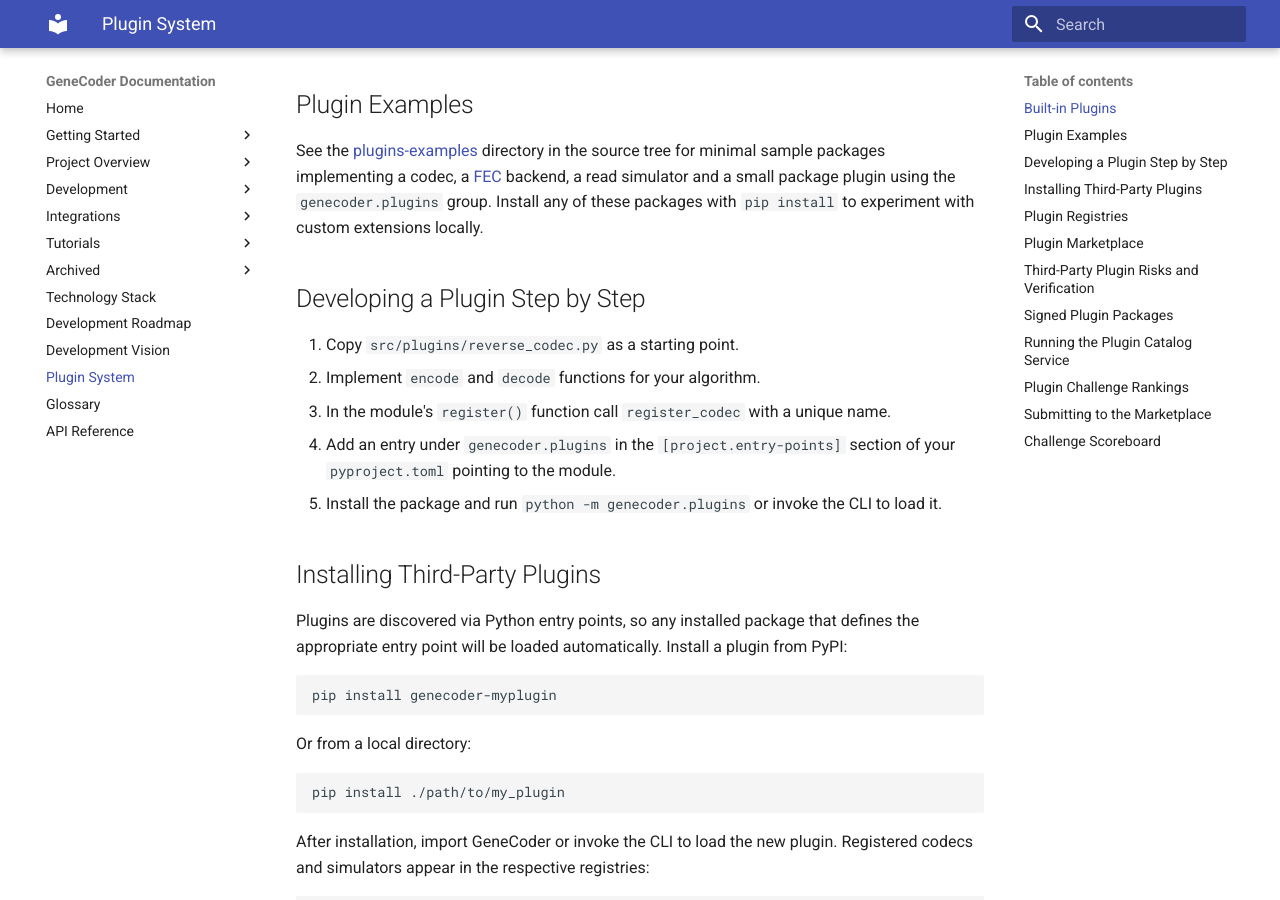
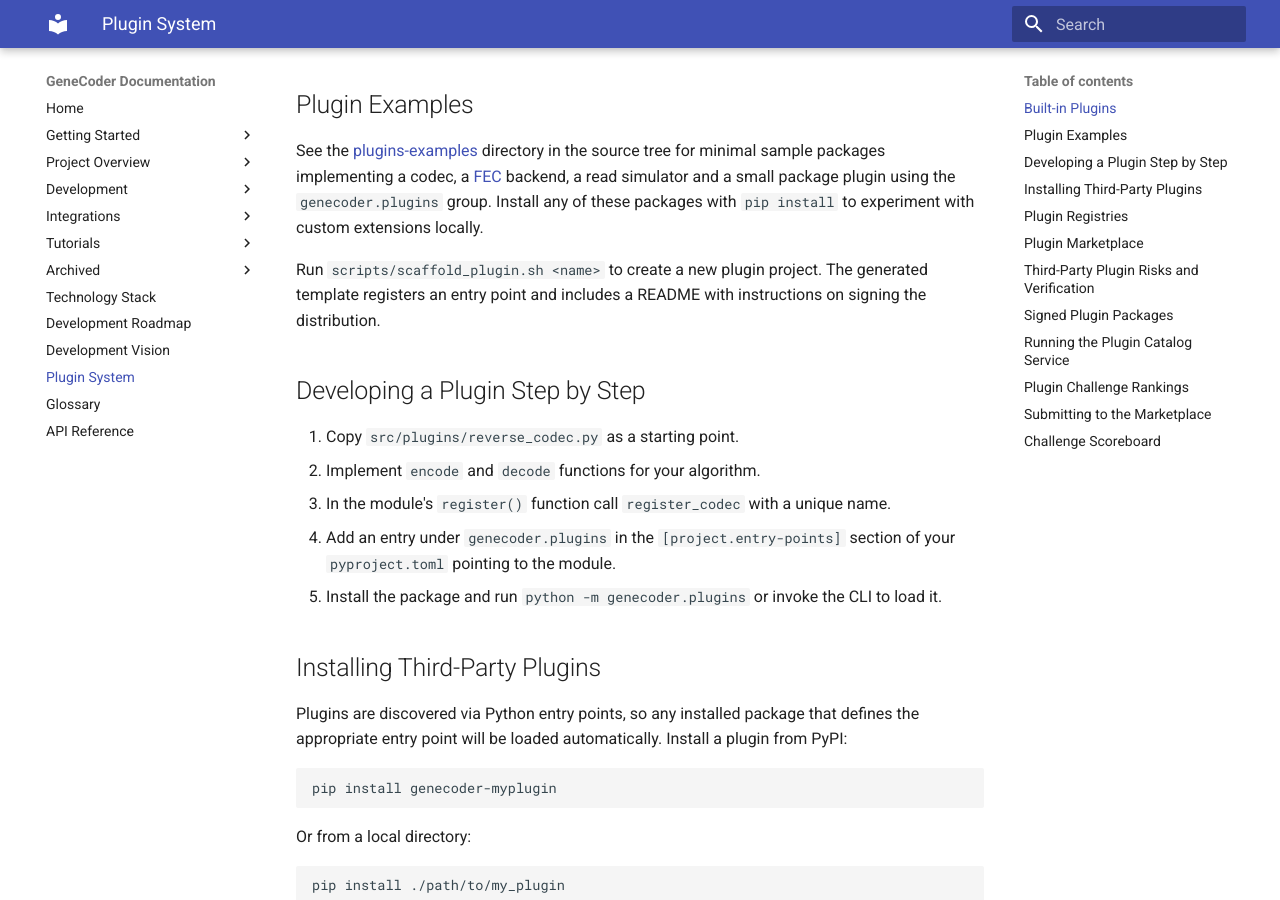
Before and after one commit to d0tTino/GeneCoder, an MkDocs documentation site: the page built from docs/plugins.md, in a window 1280 px wide and 900 px high, scrolled down 1216 px. Built offline with MkDocs 1.6.1 and Material for MkDocs 9.7.7, drawn with Linux system fonts in a browser that asks for light colours.

Commit message:
Add plugin scaffold script and update docs

```diff
--- a/docs/plugins.md
+++ b/docs/plugins.md
@@ -67,6 +67,10 @@
 simulator and a small package plugin using the `genecoder.plugins`
 group. Install any of these packages with `pip install` to experiment
 with custom extensions locally.
+
+Run `scripts/scaffold_plugin.sh <name>` to create a new plugin project. The
+generated template registers an entry point and includes a README with
+instructions on signing the distribution.
 
 ## Developing a Plugin Step by Step
 
```
Also changed, not shown: 1 other file.
